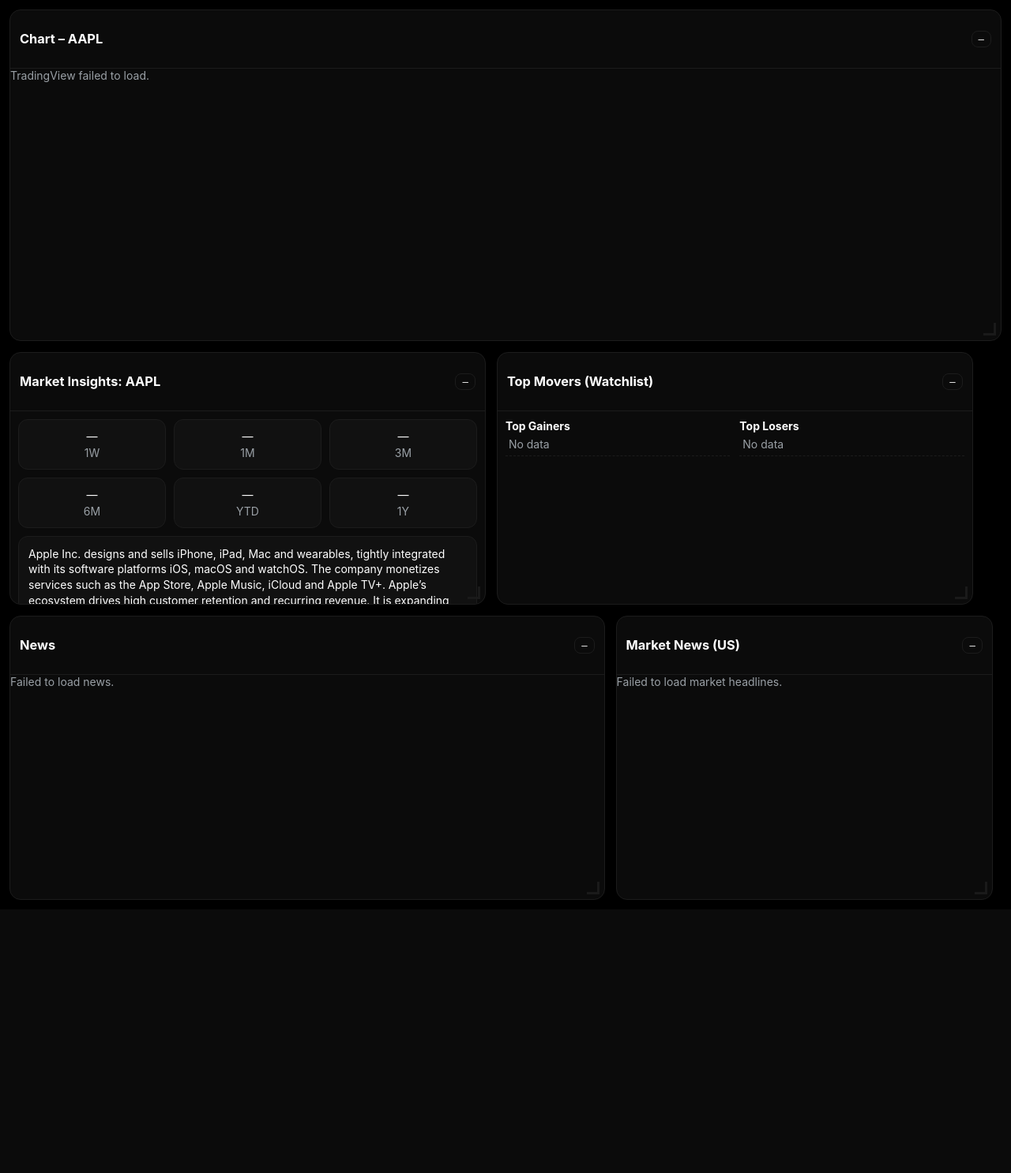
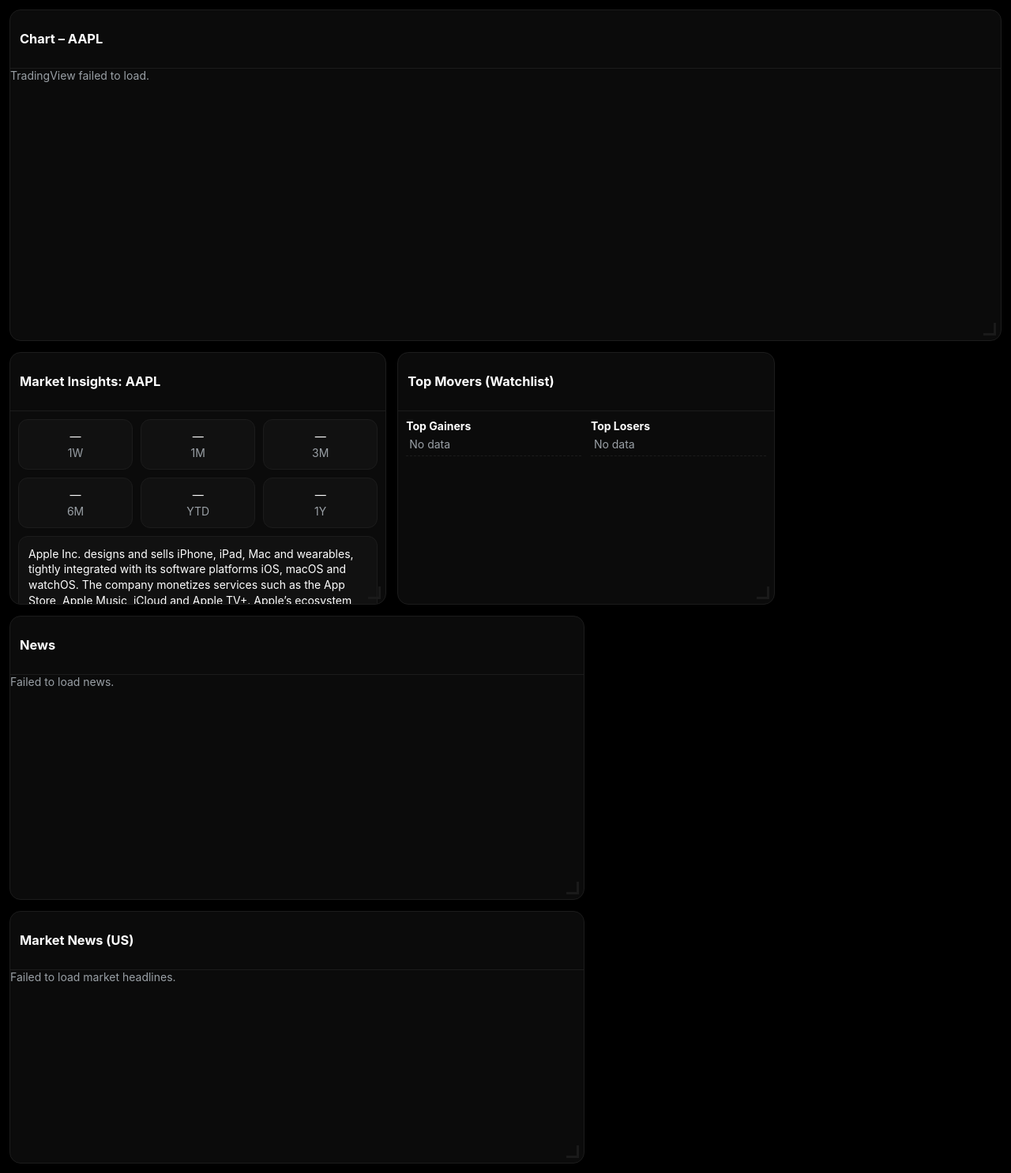
Before and after one commit to emilaverbeck86-blip/Market_Terminal, a FastAPI app: page / in a window 1280 px wide. Shown: the part 52-1538 px from the top of the page at 79% size. Before the commit the page ends 1192 px from the top, so only its background shows below. Run offline with FastAPI, Linux system fonts and the light colour scheme; data that the repository does not hold is empty; some libraries are stand-ins or nearby versions.

Commit message:
Update index.html

```diff
--- a/templates/index.html
+++ b/templates/index.html
@@ -32,23 +32,19 @@
     </div>
   </header>
 
-  <!-- BOARD: flex wrap so other tiles flow around during live resize -->
+  <!-- Free board: two lanes, snap-under behavior -->
   <main id="board" class="board">
-    <!-- CHART -->
     <section id="tvCard" class="card resizable movable" style="width:100%;height:420px">
       <div class="card-hd" draggable="true">
         <h3 id="chartTitle">Chart</h3>
-        <button class="min-btn" data-hide="tvCard">–</button>
       </div>
       <div id="tv_container" class="tv-wrap"></div>
       <div class="resize-handle" title="Resize"></div>
     </section>
 
-    <!-- MARKET INSIGHTS (recoded: perf + company description only) -->
-    <section id="insightsCard" class="card resizable movable" style="width:48%;min-width:360px;height:320px">
+    <section id="insightsCard" class="card resizable movable lane-right" style="width:38%;min-width:360px;height:320px">
       <div class="card-hd" draggable="true">
         <h3 id="insightsTitle">Market Insights</h3>
-        <button class="min-btn" data-hide="insightsCard">–</button>
       </div>
       <div class="insights lite">
         <div id="perfGrid" class="perf-grid"></div>
@@ -57,11 +53,9 @@
       <div class="resize-handle" title="Resize"></div>
     </section>
 
-    <!-- MOVERS -->
-    <section id="moversCard" class="card resizable movable" style="width:48%;min-width:360px;height:320px">
+    <section id="moversCard" class="card resizable movable lane-right" style="width:38%;min-width:360px;height:320px">
       <div class="card-hd" draggable="true">
         <h3>Top Movers (Watchlist)</h3>
-        <button class="min-btn" data-hide="moversCard">–</button>
       </div>
       <div class="movers">
         <div class="split">
@@ -72,23 +66,17 @@
       <div class="resize-handle" title="Resize"></div>
     </section>
 
-    <!-- COMPANY (removed; merged into insights) -->
-
-    <!-- NEWS -->
-    <section id="newsCard" class="card resizable movable" style="width:60%;min-width:380px;height:360px">
+    <section id="newsCard" class="card resizable movable lane-left" style="width:58%;min-width:380px;height:360px">
       <div class="card-hd" draggable="true">
         <h3>News</h3>
-        <button class="min-btn" data-hide="newsCard">–</button>
       </div>
       <div id="newsList" class="news-list scrollable"></div>
       <div class="resize-handle" title="Resize"></div>
     </section>
 
-    <!-- MARKET NEWS -->
-    <section id="marketNewsCard" class="card resizable movable" style="width:38%;min-width:300px;height:360px">
+    <section id="marketNewsCard" class="card resizable movable lane-left" style="width:58%;min-width:380px;height:320px">
       <div class="card-hd" draggable="true">
         <h3>Market News (US)</h3>
-        <button class="min-btn" data-hide="marketNewsCard">–</button>
       </div>
       <div id="marketNewsList" class="news-list scrollable"></div>
       <div class="resize-handle" title="Resize"></div>
```
